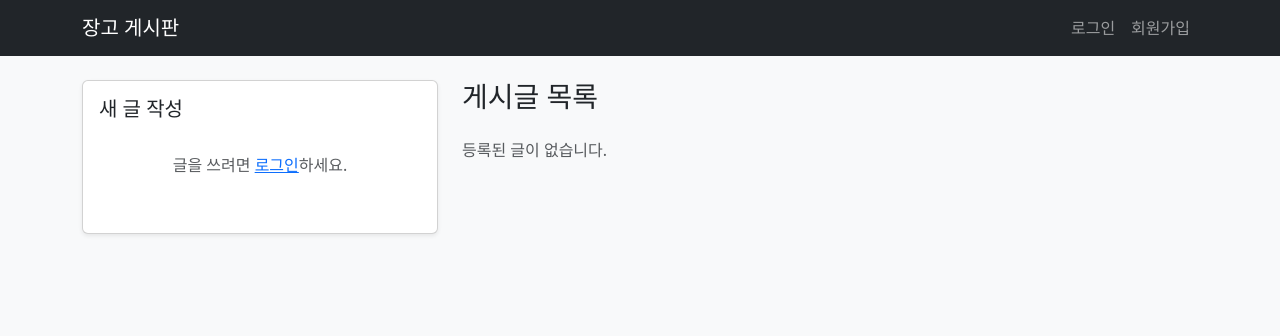
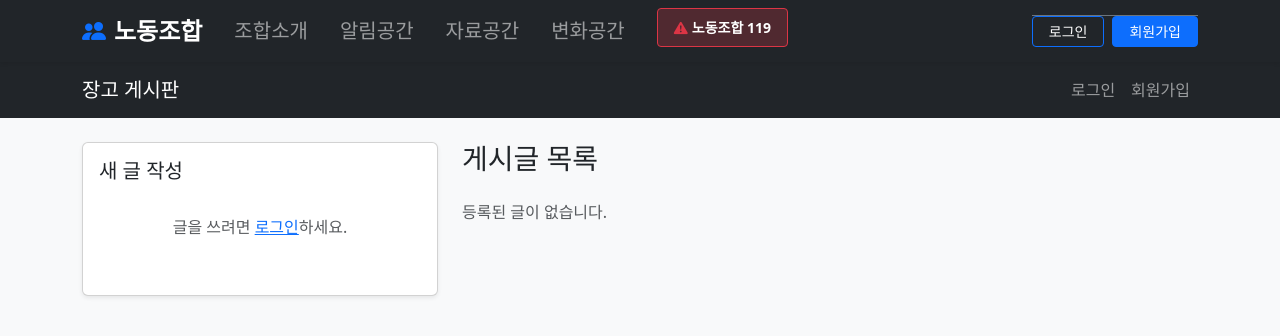
Before and after one commit to jongie45-star/my-django-board, a Django app: page / in a window 1280 px wide. Shown: the top 336 px of the page. Run offline with Django 5.2, Linux system fonts and the light colour scheme; data that the repository does not hold is empty.

Commit message:
Update navbar with bootstrap

```diff
--- a/board/templates/board/base.html
+++ b/board/templates/board/base.html
@@ -4,8 +4,72 @@
     <meta charset="UTF-8">
     <title>장고 게시판</title>
     <link href="https://cdn.jsdelivr.net/npm/bootstrap@5.3.0/dist/css/bootstrap.min.css" rel="stylesheet">
+    <link rel="stylesheet" href="https://cdn.jsdelivr.net/npm/bootstrap-icons@1.10.5/font/bootstrap-icons.css">
 </head>
 <body class="bg-light">
+    <nav class="navbar navbar-expand-lg navbar-dark bg-dark sticky-top shadow-sm">
+    <div class="container">
+        <!-- 로고 / 사이트 이름 -->
+        <a class="navbar-brand fw-bold fs-4" href="/">
+            <i class="bi bi-people-fill text-primary me-2"></i>노동조합
+        </a>
+
+        <!-- 모바일 화면용 접기/펼치기 버튼 -->
+        <button class="navbar-toggler" type="button" data-bs-toggle="collapse" data-bs-target="#mainNavbar" aria-controls="mainNavbar" aria-expanded="false" aria-label="Toggle navigation">
+            <span class="navbar-toggler-icon"></span>
+        </button>
+
+        <!-- 메뉴 항목들 -->
+        <div class="collapse navbar-collapse" id="mainNavbar">
+            <!-- 1. 메인 메뉴 (좌측 정렬로 변경하여 안정감 제고) -->
+            <ul class="navbar-nav me-auto mb-2 mb-lg-0">
+                <li class="nav-item px-2">
+                    <a class="nav-link fs-5" href="/about/">조합소개</a>
+                </li>
+                <li class="nav-item px-2">
+                    <a class="nav-link fs-5" href="/notice/">알림공간</a>
+                </li>
+                <li class="nav-item px-2">
+                    <a class="nav-link fs-5" href="/archive/">자료공간</a>
+                </li>
+                <li class="nav-item px-2">
+                    <a class="nav-link fs-5" href="/change/">변화공간</a>
+                </li>
+                <li class="nav-item px-2 ms-lg-2">
+                    <a class="btn btn-outline-danger btn-sm px-3 py-2 fw-bold text-white bg-danger bg-opacity-25" href="/help119/">
+                        <i class="bi bi-exclamation-triangle-fill me-1 text-danger"></i>노동조합 119
+                    </a>
+                </li>
+            </ul>
+
+            <!-- 2. 회원 관리 메뉴 (우측 정렬 및 장고 로그인 연동) -->
+            <ul class="navbar-nav ms-auto align-items-center border-top border-secondary border-lg-0 pt-2 pt-lg-0">
+                {% if user.is_authenticated %}
+                    <!-- 🔓 로그인 상태일 때 보일 화면 -->
+                    <li class="nav-item me-3 text-white-50 mb-2 mb-lg-0">
+                        <i class="bi bi-person-circle me-1"></i>
+                        <span class="text-white fw-bold">{{ user.username }}</span>님 환영합니다
+                    </li>
+                    <li class="nav-item">
+                        <!-- 기존에 만드신 로그아웃 URL 주소로 변경해주세요 -->
+                        <a class="btn btn-sm btn-outline-light px-3" href="{% url 'logout' %}">로그아웃</a>
+                    </li>
+                {% else %}
+                    <!-- 🔒 로그아웃 상태일 때 보일 화면 -->
+                    <li class="nav-item me-2 mb-2 mb-lg-0">
+                        <!-- 기존에 만드신 로그인 URL 주소로 변경해주세요 -->
+                        <a class="btn btn-sm btn-outline-primary text-white px-3" href="{% url 'login' %}">로그인</a>
+                    </li>
+                    <li class="nav-item">
+                        <!-- 기존에 만드신 회원가입 URL 주소로 변경해주세요 -->
+                        <a class="btn btn-sm btn-primary px-3" href="{% url 'register' %}">회원가입</a>
+                    </li>
+                {% endif %}
+            </ul>
+        </div>
+    </div>
+</nav>
+
     <nav class="navbar navbar-expand-lg navbar-dark bg-dark">
         <div class="container">
             <a class="navbar-brand" href="{% url 'board_home' %}">장고 게시판</a>
```
